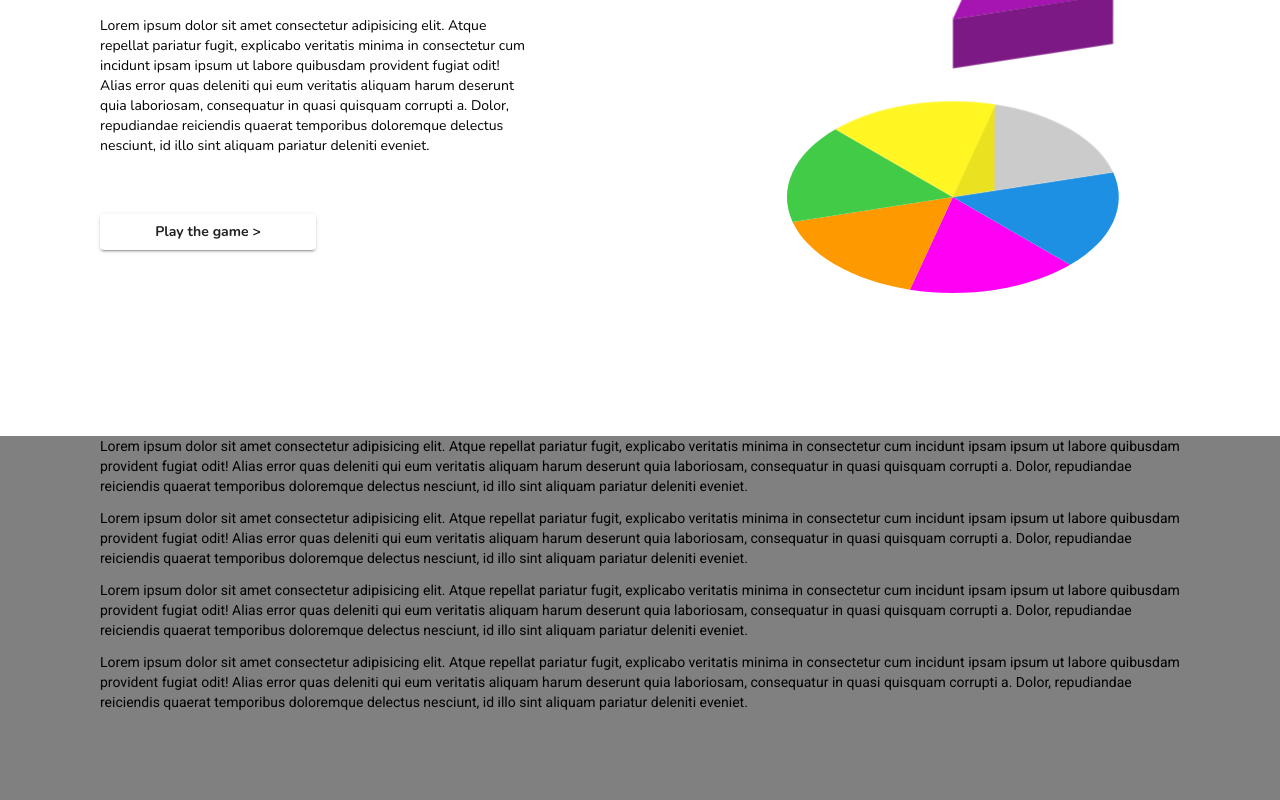
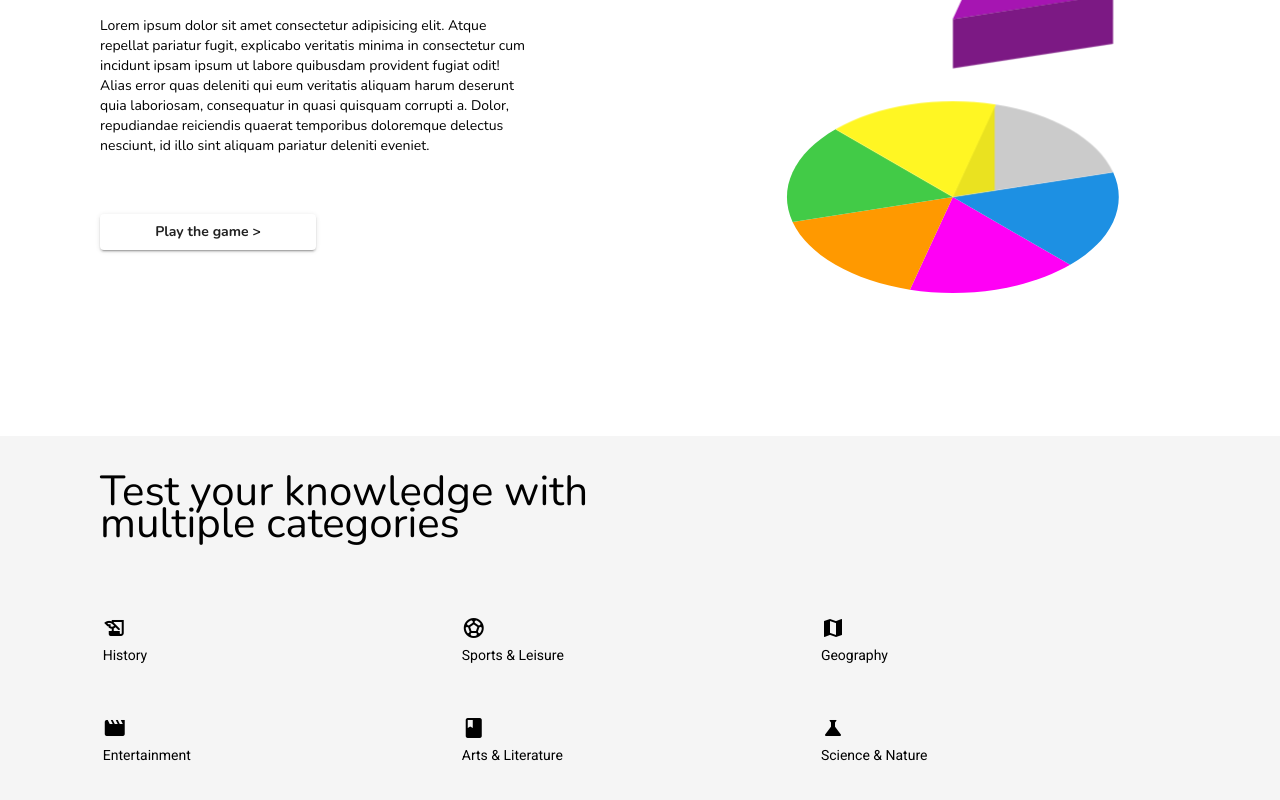
Before and after one commit to MichielTondeur/Angular-QuizApp, an Angular app: page / in a window 1280 px wide. Shown: the part 264-1064 px from the top of the page. Built offline with nearby package versions, Linux system fonts and the light colour scheme; a web font is replaced by a local one.

Commit message:
feat(main): add categories styling

```diff
--- a/src/app/app.module.ts
+++ b/src/app/app.module.ts
@@ -4,6 +4,7 @@ import { BrowserAnimationsModule } from '@angular/platform-browser/animations';
 
 import { MatToolbarModule } from '@angular/material/toolbar';
 import { MatButtonModule } from '@angular/material/button';
+import { MatIconModule } from '@angular/material/icon';
 
 import { AppRoutingModule } from './app-routing.module';
 import { AppComponent } from './app.component';
@@ -20,6 +21,7 @@ import { GameModule } from './game/game.module';
     BrowserAnimationsModule,
     MatToolbarModule,
     MatButtonModule,
+    MatIconModule,
   ],
   providers: [],
   bootstrap: [AppComponent],
--- a/src/app/components/main/main.component.html
+++ b/src/app/components/main/main.component.html
@@ -28,19 +28,32 @@
   </section>
 </section>
 <section class="categories">
-  <section class="wrapper">
-    <section class="categories-container">
-      <section>
-        <p>Lorem ipsum dolor sit amet consectetur adipisicing elit. Atque repellat pariatur fugit, explicabo veritatis minima in consectetur cum incidunt ipsam ipsum ut labore quibusdam provident fugiat odit! Alias error quas deleniti qui eum veritatis aliquam harum deserunt quia laboriosam, consequatur in quasi quisquam corrupti a. Dolor, repudiandae reiciendis quaerat temporibus doloremque delectus nesciunt, id illo sint aliquam pariatur deleniti eveniet.</p>
+  <section class="wrapper categories-container">
+    <h1>Test your knowledge with multiple categories</h1>
+    <section class="categories-list">
+      <section class="categories-item">
+        <mat-icon aria-hidden="false" aria-label="history icon">history_edu</mat-icon>
+        <p>History</p>
       </section>
-      <section>
-        <p>Lorem ipsum dolor sit amet consectetur adipisicing elit. Atque repellat pariatur fugit, explicabo veritatis minima in consectetur cum incidunt ipsam ipsum ut labore quibusdam provident fugiat odit! Alias error quas deleniti qui eum veritatis aliquam harum deserunt quia laboriosam, consequatur in quasi quisquam corrupti a. Dolor, repudiandae reiciendis quaerat temporibus doloremque delectus nesciunt, id illo sint aliquam pariatur deleniti eveniet.</p>
+      <section class="categories-item">
+        <mat-icon aria-hidden="false" aria-label="sport icon">sports_soccer</mat-icon>
+        <p>Sports & Leisure</p>
       </section>
-      <section>
-        <p>Lorem ipsum dolor sit amet consectetur adipisicing elit. Atque repellat pariatur fugit, explicabo veritatis minima in consectetur cum incidunt ipsam ipsum ut labore quibusdam provident fugiat odit! Alias error quas deleniti qui eum veritatis aliquam harum deserunt quia laboriosam, consequatur in quasi quisquam corrupti a. Dolor, repudiandae reiciendis quaerat temporibus doloremque delectus nesciunt, id illo sint aliquam pariatur deleniti eveniet.</p>
+      <section class="categories-item">
+        <mat-icon aria-hidden="false" aria-label="map icon">map</mat-icon>
+        <p>Geography</p>
       </section>
-      <section>
-        <p>Lorem ipsum dolor sit amet consectetur adipisicing elit. Atque repellat pariatur fugit, explicabo veritatis minima in consectetur cum incidunt ipsam ipsum ut labore quibusdam provident fugiat odit! Alias error quas deleniti qui eum veritatis aliquam harum deserunt quia laboriosam, consequatur in quasi quisquam corrupti a. Dolor, repudiandae reiciendis quaerat temporibus doloremque delectus nesciunt, id illo sint aliquam pariatur deleniti eveniet.</p>
+      <section class="categories-item">
+        <mat-icon aria-hidden="false" aria-label="movie icon">movie</mat-icon>
+        <p>Entertainment</p>
+      </section>
+      <section class="categories-item">
+        <mat-icon aria-hidden="false" aria-label="book icon">book</mat-icon>
+        <p>Arts & Literature</p>
+      </section>
+      <section class="categories-item">
+        <mat-icon aria-hidden="false" aria-label="science icon">science</mat-icon>
+        <p>Science & Nature</p>
       </section>
     </section>
   </section>
--- a/src/app/components/main/main.component.scss
+++ b/src/app/components/main/main.component.scss
@@ -65,8 +65,32 @@
   }
 }
 
+.categories {
+  height: 500px;
+  background-color: #f5f5f5;
 
-.categories {
-  height: 600px;
-  background-color: grey;
+  .categories-container {
+    height: 400px;
+    display: flex;
+    flex-direction: column;
+    justify-content: space-evenly;
+
+    h1 {
+      font-family: 'Nunito', sans-serif;
+      font-size: 3em;
+      width: 50%;
+    }
+
+    .categories-list {
+      height: 200px;
+      display: flex;
+      flex-wrap: wrap;
+      justify-content: space-evenly;
+      align-items: center;
+
+      .categories-item {
+        width: 33%;
+      }
+    }
+  }
 }
```
